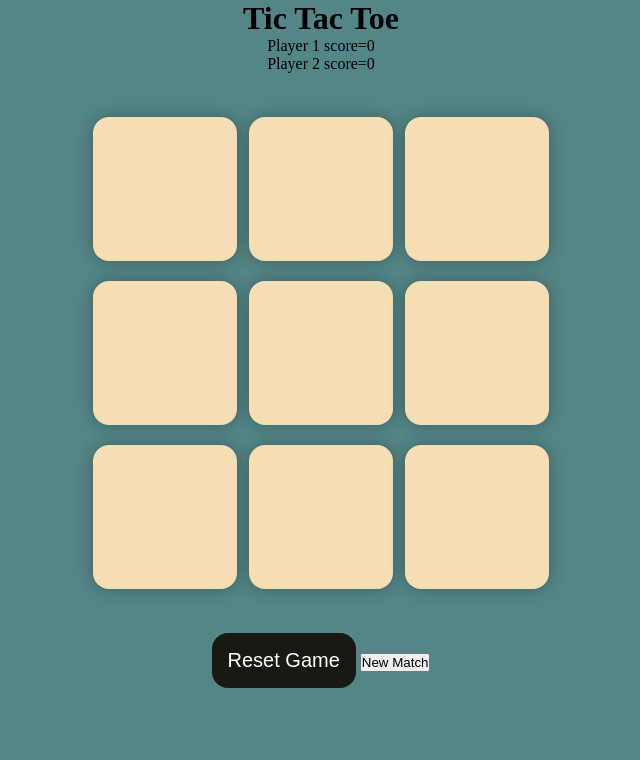
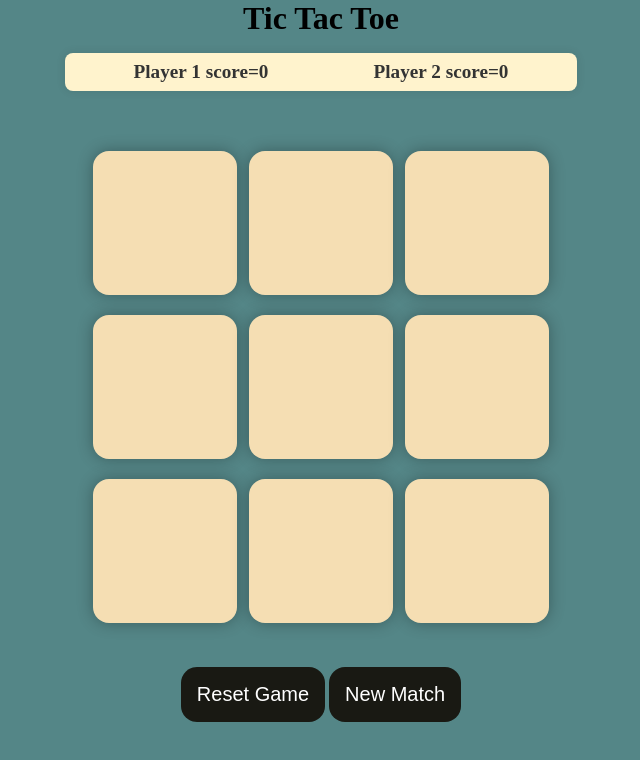
Before and after one commit to SehajdeepSingh95/Tic-Tac-Toe, a plain HTML site: page index.html in a window 1280 px wide. Shown: the whole page, without its empty margins (319-959 px from the left). Drawn offline with Linux system fonts and the light colour scheme.

Commit message:
Update style.css

```diff
--- a/style.css
+++ b/style.css
@@ -37,7 +37,7 @@ body {
   background-color: wheat;
 }
 
-#reset-btn {
+#reset-btn, #new-match-btn{
   padding: 1rem;
   font-size: 1.25rem;
   background-color: #191913;
@@ -88,3 +88,24 @@ body {
 #reset-btn:active{
     opacity: 0.3;
 }
+
+.score {
+  display: flex;
+  justify-content: space-between;
+  align-items: center;
+  width: 60vmin;
+  margin: 1rem auto;
+  padding: 0.5rem 1rem;
+  background-color: #fff3cd;
+  border-radius: 0.5rem;
+  box-shadow: 0 0 10px rgba(0, 0, 0, 0.1);
+  font-size: 1.2rem;
+  color: #333;
+  font-weight: bold;
+}
+
+.player-1,
+.player-2 {
+  width: 50%;
+  text-align: center;
+}
```
